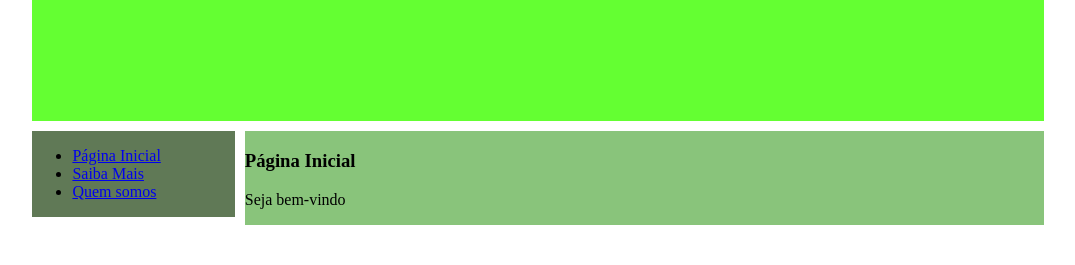
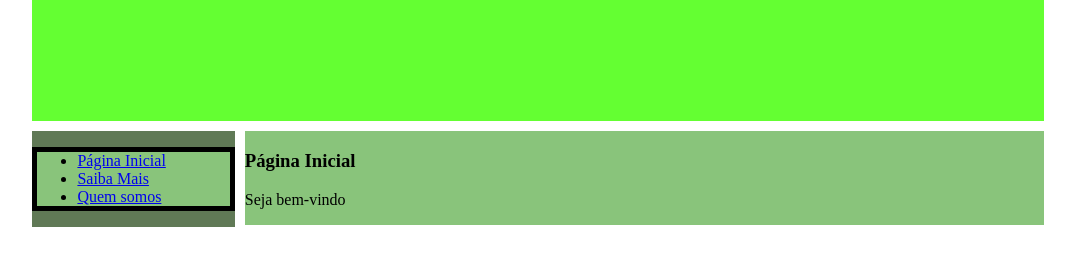
Before and after one commit to MuriloSobral17/desenvolvimentoWeb04, a plain HTML site: page index.html in a window 1280 px wide. Shown: the part 99-364 px from the top of the page, without its empty margins (102-1177 px from the left). Drawn offline with Linux system fonts and the light colour scheme.

Commit message:
atualização de projeto

```diff
--- a/css/estilos.css
+++ b/css/estilos.css
@@ -30,3 +30,8 @@ li:hover{
     border: #89c47b;
     background-color: #ff0000;
 }
+
+ul{
+    border: 5px solid black;
+    background-color: #89c47b;
+}
```
